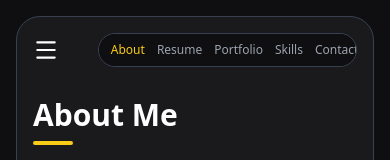
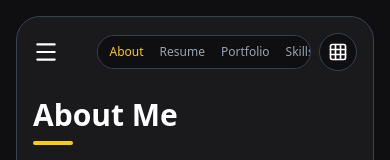
Before and after one commit to imshubhamh/techportfolio, a React (Vite) app: page / in a window 390 px wide. Shown: the top 160 px of the page. Built offline with nearby package versions, Linux system fonts and the light colour scheme.

Commit message:
Added produnct with icons

```diff
--- a/src/App.jsx
+++ b/src/App.jsx
@@ -1,6 +1,6 @@
 
 import { Routes, Route } from "react-router-dom";
-import { useState } from "react";
+import { useState,useEffect } from "react";
 import About from "./pages/About";
 import Sidebar from "./layout/Sidebar";
 import Navbar from "./layout/Navbar";
@@ -12,6 +12,16 @@ import Skills from "./pages/Skills";
 function App() {
   const [sidebarOpen, setSidebarOpen] = useState(false);
 
+
+  useEffect(() => {
+  if (sidebarOpen) {
+    document.body.style.overflow = "hidden";
+  } else {
+    document.body.style.overflow = "auto";
+  }
+}, [sidebarOpen]);
+
+
   return (
     <div className="min-h-screen bg-darkBg flex">
       {/* Sidebar */}
@@ -20,8 +30,11 @@ function App() {
       <div className="flex-1 lg:ml-[320px] p-4 sm:p-6">
         <div className="relative min-h-screen bg-card rounded-3xl border border-gray-700">
           {/* Navbar */}
-          <Navbar setSidebarOpen={setSidebarOpen} />
+          <div className="flex items-center gap-2">
+            <Navbar setSidebarOpen={setSidebarOpen} />
+          </div>
           {/* Scrollable Content */}
+
           <div className="pt-20 px-4 sm:px-8 pb-8 overflow-y-auto">
             <Routes>
               <Route path="/" element={<About />} />
--- a/src/layout/Navbar.jsx
+++ b/src/layout/Navbar.jsx
@@ -1,155 +1,17 @@
-
-
-// import { NavLink } from "react-router-dom";
-
-// const navItems = [
-//   { name: "About", path: "/" },
-//   { name: "Resume", path: "/resume" },
-//   { name: "Portfolio", path: "/portfolio" },
-//   { name: "Skills", path: "/skills" },
-//   { name: "Contact", path: "/contact" },
-// ];
-
-// const Navbar = () => {
-//   return (
-//     <div className="
-//       absolute top-6 right-8
-//       bg-darkBg
-//       rounded-full
-//       px-6 py-3
-//       flex gap-6
-//       text-sm
-//       border border-gray-700
-//       z-10
-//     ">
-//       {navItems.map((item) => (
-//         <NavLink
-//           key={item.name}
-//           to={item.path}
-//           className={({ isActive }) =>
-//             isActive
-//               ? "text-primary font-medium"
-//               : "text-gray-400 hover:text-white transition"
-//           }
-//         >
-//           {item.name}
-//         </NavLink>
-//       ))}
-//     </div>
-//   );
-// };
-
-// export default Navbar;
-
-
-
-
-// import { NavLink } from "react-router-dom";
-// import { Menu } from "lucide-react";
-
-// const navItems = [
-//   { name: "About", path: "/" },
-//   { name: "Resume", path: "/resume" },
-//   { name: "Portfolio", path: "/portfolio" },
-//   { name: "Skills", path: "/skills" },
-//   { name: "Contact", path: "/contact" },
-// ];
-
-// const Navbar = ({ setSidebarOpen }) => {
-//   return (
-//     <div className="absolute top-4 right-4 left-4 flex justify-between items-center z-20">
-
-//       {/* Mobile Menu Button */}
-//       <button
-//         onClick={() => setSidebarOpen(true)}
-//         className="lg:hidden text-white"
-//       >
-//         <Menu size={26} />
-//       </button>
-
-//       {/* Desktop Nav */}
-//       <div className="
-//         hidden lg:flex
-//         bg-darkBg
-//         rounded-full
-//         px-6 py-3
-//         gap-6
-//         text-sm
-//         border border-gray-700
-//       ">
-//         {navItems.map((item) => (
-//           <NavLink
-//             key={item.name}
-//             to={item.path}
-//             className={({ isActive }) =>
-//               isActive
-//                 ? "text-primary font-medium"
-//                 : "text-gray-400 hover:text-white transition"
-//             }
-//           >
-//             {item.name}
-//           </NavLink>
-//         ))}
-//       </div>
-//     </div>
-//   );
-// };
-
-// export default Navbar;
-
-
-
-// import { NavLink } from "react-router-dom";
-
-// const navItems = [
-//   { name: "About", path: "/" },
-//   { name: "Resume", path: "/resume" },
-//   { name: "Portfolio", path: "/portfolio" },
-//   { name: "Skills", path: "/skills" },
-//   { name: "Contact", path: "/contact" },
-// ];
-
-// const Navbar = () => {
-//   return (
-//     <div className="
-//       absolute top-4 right-4
-//       bg-darkBg
-//       rounded-full
-//       px-3 sm:px-5
-//       py-2
-//       flex
-//       gap-3 sm:gap-6
-//       text-xs sm:text-sm
-//       border border-gray-700
-//       z-20
-//       overflow-x-auto
-//       max-w-[90%]
-//     ">
-//       {navItems.map((item) => (
-//         <NavLink
-//           key={item.name}
-//           to={item.path}
-//           className={({ isActive }) =>
-//             `whitespace-nowrap transition ${
-//               isActive
-//                 ? "text-primary font-medium"
-//                 : "text-gray-400 hover:text-white"
-//             }`
-//           }
-//         >
-//           {item.name}
-//         </NavLink>
-//       ))}
-//     </div>
-//   );
-// };
-
-// export default Navbar;
-
 
 
 import { NavLink } from "react-router-dom";
-import { Menu } from "lucide-react";
+import {
+   Menu,
+    Grid3X3 ,
+   FileText,
+  BarChart3,
+  Settings,
+  User,
+  MessageCircle,
+  Vote
+} from "lucide-react";
+import { useState, useRef, useEffect } from "react";
 
 const navItems = [
   { name: "About", path: "/" },
@@ -159,11 +21,59 @@ const navItems = [
   { name: "Contact", path: "/contact" },
 ];
 
+const products = [
+  {
+    name: "Docs",
+    icon: FileText,
+    link: "https://yourdocs.com",
+  },
+  {
+    name: "Poll",
+    icon: Vote,
+    link: "https://yourpoll.com",
+  },
+  {
+    name: "Analytics",
+    icon: BarChart3,
+    link: "https://youranalytics.com",
+  },
+  {
+    name: "Settings",
+    icon: Settings,
+    link: "https://yoursettings.com",
+  },
+  {
+    name: "Profile",
+    icon: User,
+    link: "https://www.linkedin.com/in/subhash-sagar-817882321/",
+  },
+  {
+    name: "Support",
+    icon: MessageCircle,
+    link: "https://yoursupport.com",
+  },
+];
+
 const Navbar = ({ setSidebarOpen }) => {
+  const [open, setOpen] = useState(false);
+  const dropdownRef = useRef();
+
+  useEffect(() => {
+    const handler = (e) => {
+      if (!dropdownRef.current?.contains(e.target)) {
+        setOpen(false);
+      }
+    };
+    document.addEventListener("mousedown", handler);
+    return () => document.removeEventListener("mousedown", handler);
+  }, []);
+
   return (
-    <div className="absolute top-4 left-4 right-4 flex justify-between items-center z-20">
+    <div className="absolute top-4 left-4 right-4 z-50">
 
-      {/* Hamburger - Only Small & Medium */}
+      <div className="flex items-center justify-between">
+
+        {/* Hamburger */}
         <button
           onClick={() => setSidebarOpen(true)}
           className="lg:hidden text-white"
@@ -171,18 +81,19 @@ const Navbar = ({ setSidebarOpen }) => {
           <Menu size={26} />
         </button>
 
-      {/* Right Side Nav - Always Visible */}
+        {/* Right Section */}
+        <div className="flex items-center gap-2 sm:gap-4 w-full justify-end">
+
+          {/* Nav Links (Scrollable on small screen) */}
           <div className="
+            hidden sm:flex
             bg-darkBg
             rounded-full
-        px-3 sm:px-5
+            px-4
             py-2
-        flex
-        gap-3 sm:gap-6
-        text-xs sm:text-sm
+            gap-6
+            text-sm
             border border-gray-700
-        overflow-x-auto
-        max-w-[80%]
           ">
             {navItems.map((item) => (
               <NavLink
@@ -201,6 +112,93 @@ const Navbar = ({ setSidebarOpen }) => {
             ))}
           </div>
 
+          {/* Mobile Nav Scroll Version */}
+          <div className="
+            sm:hidden
+            flex
+            overflow-x-auto
+            max-w-[55vw]
+            bg-darkBg
+            rounded-full
+            px-3
+            py-2
+            gap-4
+            text-xs
+            border border-gray-700
+            scrollbar-hide
+          ">
+            {navItems.map((item) => (
+              <NavLink
+                key={item.name}
+                to={item.path}
+                className={({ isActive }) =>
+                  `whitespace-nowrap transition ${
+                    isActive
+                      ? "text-primary font-medium"
+                      : "text-gray-400"
+                  }`
+                }
+              >
+                {item.name}
+              </NavLink>
+            ))}
+          </div>
+
+          {/* App Grid */}
+          <div className="relative" ref={dropdownRef}>
+            <button
+              onClick={() => setOpen(!open)}
+              className="p-2 rounded-full bg-darkBg border border-gray-700 hover:bg-gray-800 transition"
+            >
+              <Grid3X3 size={20} className="text-white" />
+            </button>
+
+            {/* Dropdown */}
+            {open && (
+              <div className="
+                absolute right-0 mt-3
+                w-[70vw] sm:w-72
+                max-w-sm
+                bg-card
+                rounded-xl
+                border border-gray-700
+                shadow-xl
+                p-5
+                grid grid-cols-3 gap-4
+              ">
+            {products.map((item, index) => {
+              const Icon = item.icon;
+              return (
+                <a
+                  key={index}
+                  href={item.link}
+                  target="_blank"
+                  rel="noopener noreferrer"
+                  className="flex flex-col items-center text-xs text-gray-300 hover:text-white transition group"
+                >
+                  <div className="
+                    w-11 h-11
+                    bg-darkBg
+                    rounded-xl
+                    flex items-center justify-center
+                    mb-2
+                    border border-gray-700
+                    group-hover:border-primary
+                    group-hover:bg-gray-800
+                    transition
+                  ">
+                    <Icon size={18} />
+                  </div>
+                  {item.name}
+                </a>
+              );
+            })}
+              </div>
+            )}
+          </div>
+
+        </div>
+      </div>
     </div>
   );
 };
--- a/src/layout/Sidebar.jsx
+++ b/src/layout/Sidebar.jsx
@@ -9,25 +9,25 @@ const Sidebar = ({ sidebarOpen, setSidebarOpen }) => {
     <>
       {/* Overlay for mobile */}
       {sidebarOpen && (
-        <div
-          onClick={() => setSidebarOpen(false)}
-          className="fixed inset-0 bg-black/50 z-30 lg:hidden"
-        />
-      )}
-
+          <div
+            onClick={() => setSidebarOpen(false)}
+            className="fixed inset-0 bg-black/60 backdrop-blur-sm z-40 lg:hidden transition-opacity"
+          />
+        )}
       <div
         className={`
-          fixed z-40
-          top-0 left-0
-          h-full
-          w-[280px]
+          fixed top-0 left-0
+          h-full w-[280px]
           bg-card
           border-r border-gray-700
           p-6
-          transform transition-transform duration-300
+          z-[100]
+          transition-transform duration-300 ease-in-out
           ${sidebarOpen ? "translate-x-0" : "-translate-x-full"}
+
           lg:translate-x-0
-          lg:top-1/2 lg:-translate-y-1/2
+          lg:top-1/2
+          lg:-translate-y-1/2
           lg:h-[85vh]
           lg:rounded-3xl
           lg:left-6
```
Lines whose indentation alone changed are shown as unchanged.
